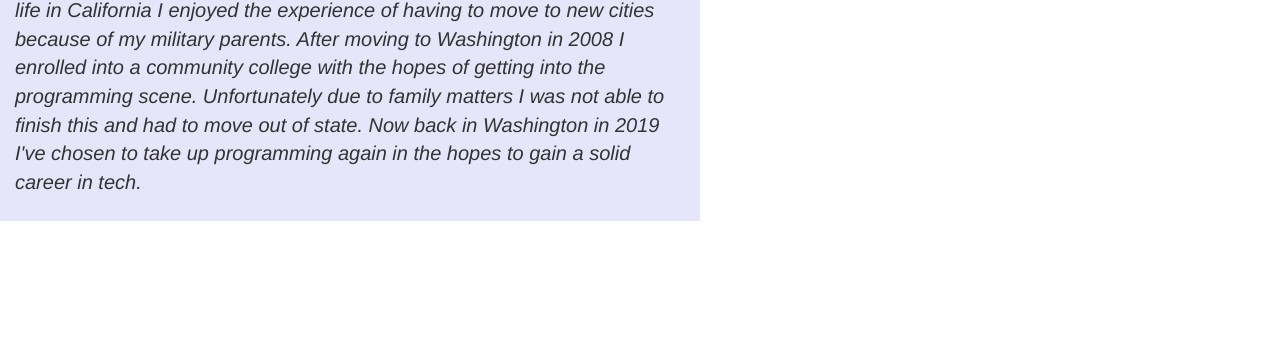
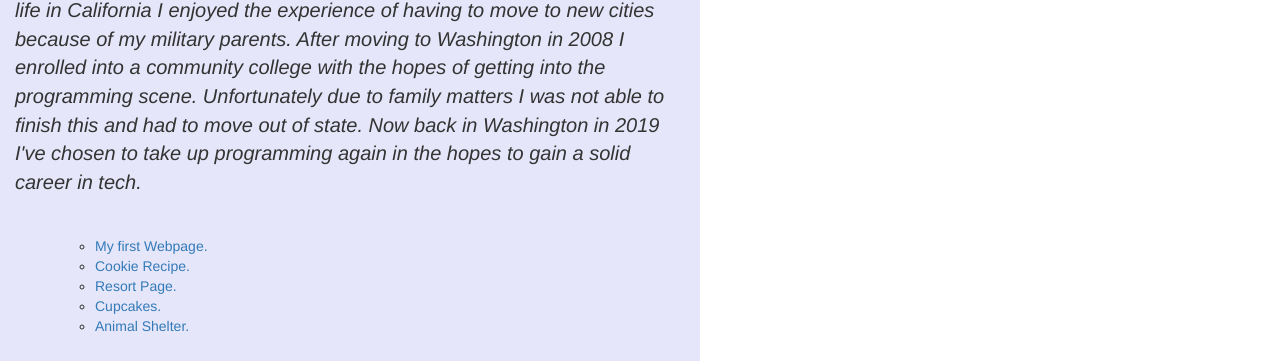
Before and after one commit to Torrent67/Epicodus-Independent-Porject1, a plain HTML site: page index.html in a window 1280 px wide. Shown: the part 440-801 px from the top of the page. Drawn offline with Linux system fonts and the light colour scheme.

Commit message:
Added Repository links

```diff
--- a/index.html
+++ b/index.html
@@ -19,8 +19,19 @@
 </div>
 </div>
  <div class="header2"><span class="fancy">A</span> few websites I have worked on</div>
-
-
+ <div class="column">
+   <div class="panel-body">
+ <ol>
+   <ul>
+   <li><a href="https://github.com/Torrent67/first-webpage.git">My first Webpage.</a></li>
+   <li><a href="https://github.com/Torrent67/cookie-rep.git">Cookie Recipe.</a></li>
+    <li><a href="https://github.com/Torrent67/Epicodus-Resort-Project.git">Resort Page.</a></li>
+    <li><a href ="https://github.com/Torrent67/Epicodus-Resort-Project.git">Cupcakes.</a></li>
+    <li><a href="https://github.com/Torrent67/epicodus-animal-shelter.git">Animal Shelter.</a></li>
+   </ul>
+ </ol>
+   </div>
+ </div>
 </body>
 
 </html>
```
